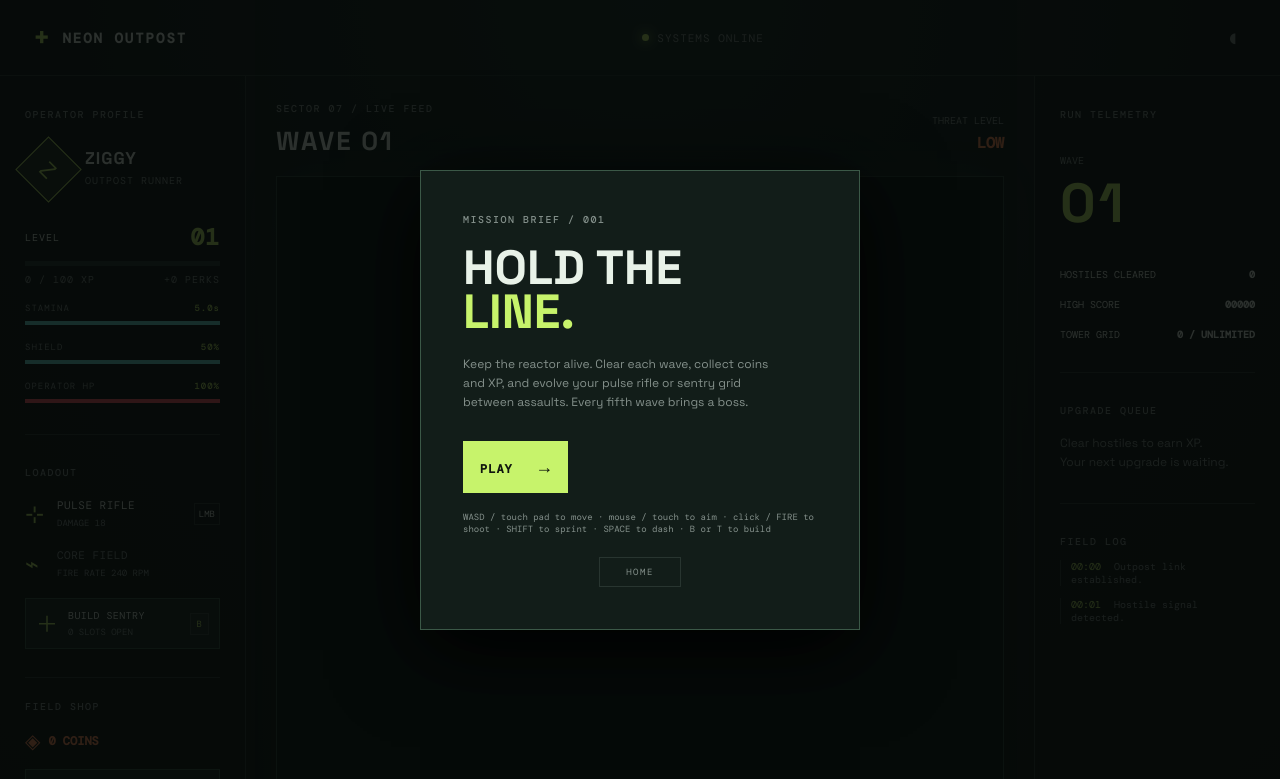
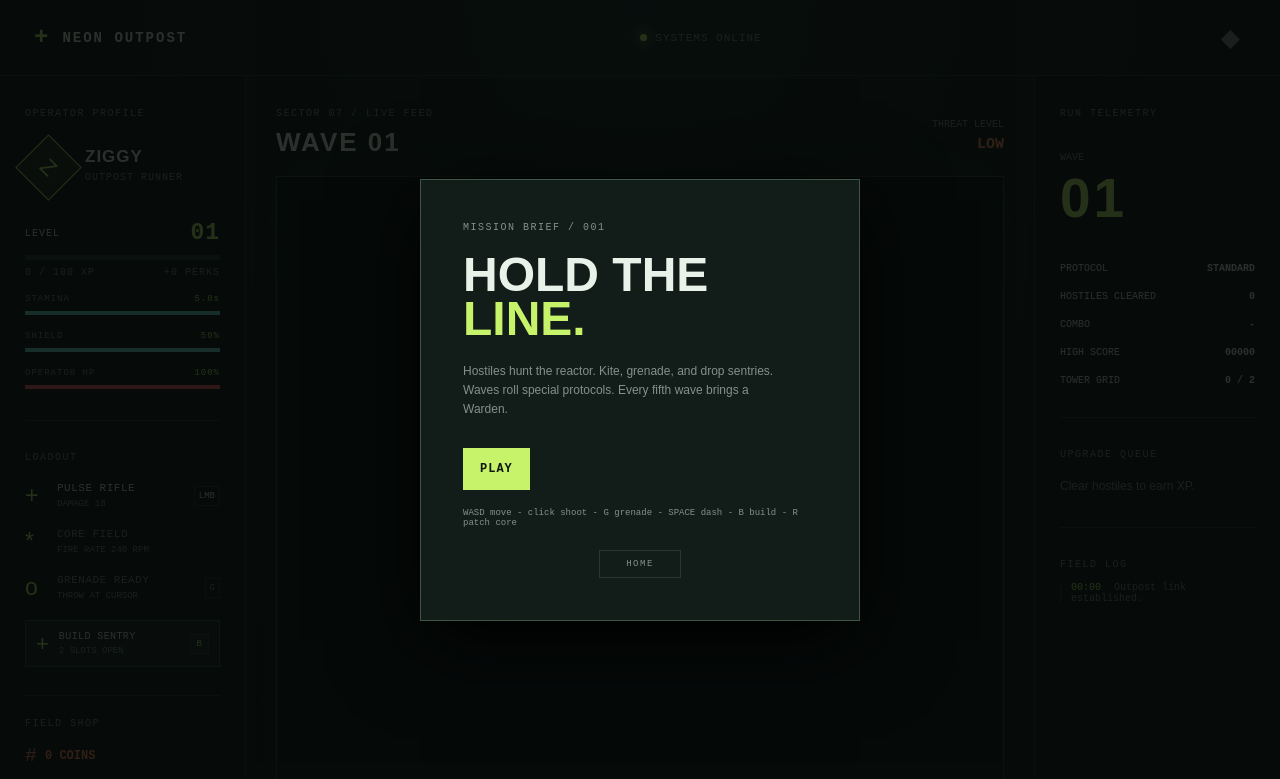
Before and after one commit to Bobberbobber/ZIGGYgame, a plain HTML site: page index.html in a window 1280 px wide. Shown: the top 779 px of the page. Drawn offline with nearby package versions, Linux system fonts and the light colour scheme.

Commit message:
Add grenade, combo, shop, and protocol UI

```diff
--- a/index.html
+++ b/index.html
@@ -4,9 +4,6 @@
   <meta charset="UTF-8" />
   <meta name="viewport" content="width=device-width, initial-scale=1.0" />
   <title>Neon Outpost</title>
-  <link rel="preconnect" href="https://fonts.googleapis.com" />
-  <link rel="preconnect" href="https://fonts.gstatic.com" crossorigin />
-  <link href="https://fonts.googleapis.com/css2?family=DM+Mono:wght@400;500&family=Space+Grotesk:wght@400;500;600;700&display=swap" rel="stylesheet" />
   <link rel="stylesheet" href="style.css" />
 </head>
 <body>
@@ -14,16 +11,12 @@
     <header class="topbar">
       <div class="brand"><span class="brand-mark">+</span><span>NEON OUTPOST</span></div>
       <div class="top-status"><span class="status-dot"></span><span id="statusText">SYSTEMS ONLINE</span></div>
-      <button class="icon-button" id="soundButton" aria-label="Toggle sound">◖</button>
+      <button class="icon-button" id="soundButton" aria-label="Toggle sound">&#9670;</button>
     </header>
-
     <section class="game-layout">
       <aside class="sidebar left-panel">
         <div class="eyebrow">OPERATOR PROFILE</div>
-        <div class="operator-block">
-          <div class="avatar">Z</div>
-          <div><h1>ZIGGY</h1><p>OUTPOST RUNNER</p></div>
-        </div>
+        <div class="operator-block"><div class="avatar">Z</div><div><h1>ZIGGY</h1><p>OUTPOST RUNNER</p></div></div>
         <div class="stat-block">
           <div class="stat-label"><span>LEVEL</span><strong id="levelValue">01</strong></div>
           <div class="xp-track"><div id="xpBar" class="xp-fill"></div></div>
@@ -34,42 +27,44 @@
         </div>
         <div class="side-divider"></div>
         <div class="eyebrow">LOADOUT</div>
-        <div class="loadout-item active"><span id="weaponIcon" class="loadout-icon">⊹</span><div><b id="weaponValue">PULSE RIFLE</b><small id="damageValue">DAMAGE 18</small></div><span class="loadout-key">LMB</span></div>
-        <div class="loadout-item"><span class="loadout-icon">⌁</span><div><b>CORE FIELD</b><small id="fireRateValue">FIRE RATE 240 RPM</small></div></div>
-        <button id="towerButton" class="tower-button"><span>＋</span><div><b>BUILD SENTRY</b><small id="towerValue">0 SLOTS OPEN</small></div><kbd>B</kbd></button>
-        <div class="shop-panel"><div class="eyebrow">FIELD SHOP</div><div class="coin-readout"><span>◈</span><strong id="coinValue">0 COINS</strong></div><button id="buyTowerButton" class="shop-button"><b>PLACE SENTRY</b><small id="shopCost">FREE</small></button><button id="buyTeslaButton" class="shop-button tesla-shop"><b>PLACE TESLA TOWER</b><small>LOCKED</small></button><button id="destroyTowerButton" class="shop-button danger"><b>REMOVE TOWER</b><small>SELECT ONE TO REMOVE</small></button></div>
+        <div class="loadout-item active"><span id="weaponIcon" class="loadout-icon">+</span><div><b id="weaponValue">PULSE RIFLE</b><small id="damageValue">DAMAGE 18</small></div><span class="loadout-key">LMB</span></div>
+        <div class="loadout-item"><span class="loadout-icon">*</span><div><b>CORE FIELD</b><small id="fireRateValue">FIRE RATE 240 RPM</small></div></div>
+        <div class="loadout-item"><span class="loadout-icon">o</span><div><b id="grenadeValue">GRENADE READY</b><small>THROW AT CURSOR</small></div><span class="loadout-key">G</span></div>
+        <button id="towerButton" class="tower-button"><span>+</span><div><b>BUILD SENTRY</b><small id="towerValue">2 SLOTS OPEN</small></div><kbd>B</kbd></button>
+        <div class="shop-panel"><div class="eyebrow">FIELD SHOP</div><div class="coin-readout"><span>#</span><strong id="coinValue">0 COINS</strong></div><button id="buyTowerButton" class="shop-button"><b>PLACE SENTRY</b><small id="shopCost">FREE</small></button><button id="buyTeslaButton" class="shop-button tesla-shop"><b>PLACE TESLA TOWER</b><small>LOCKED</small></button><button id="buyRepairButton" class="shop-button"><b>PATCH CORE</b><small>80 COINS / R</small></button><button id="buyShieldButton" class="shop-button"><b>SHIELD CELL</b><small>60 COINS</small></button><button id="destroyTowerButton" class="shop-button danger"><b>REMOVE TOWER</b><small>SELECT ONE TO REMOVE</small></button></div>
         <div class="side-divider"></div>
         <div class="eyebrow">CONTROLS</div>
         <div class="controls"><span><kbd>W</kbd><kbd>A</kbd><kbd>S</kbd><kbd>D</kbd></span><small>MOVE</small></div>
         <div class="controls"><span><kbd>SPACE</kbd></span><small>DASH</small></div>
         <div class="controls"><span><kbd>SHIFT</kbd></span><small>SPRINT</small></div>
         <div class="controls"><span><kbd>LMB</kbd></span><small>FIRE</small></div>
-        <div class="controls"><span><kbd>B</kbd> / <kbd>T</kbd> + <kbd>LMB</kbd></span><small>BUILD</small></div>
+        <div class="controls"><span><kbd>G</kbd></span><small>GRENADE</small></div>
+        <div class="controls"><span><kbd>B</kbd> / <kbd>T</kbd></span><small>BUILD</small></div>
       </aside>
-
       <section class="arena-wrap">
         <div class="arena-head"><div><span class="eyebrow">SECTOR 07 / LIVE FEED</span><h2 id="waveTitle">WAVE 01</h2></div><div class="wave-counter"><span class="muted">THREAT LEVEL</span><strong id="threatValue">LOW</strong><small id="bossAlert"></small></div></div>
-        <div class="canvas-frame"><canvas id="gameCanvas"></canvas><div id="upgradeOverlay" class="arena-upgrade hidden"><div class="eyebrow">LEVEL UP / CHOOSE ONE</div><h3>EVOLVE YOUR LOADOUT</h3><div id="upgradeOptions" class="upgrade-options"></div></div><div class="reticle-hint">MOVE TO AIM <span>•</span> CLICK / TAP TO FIRE <span>•</span> B + CLICK TO BUILD</div><div id="mobileControls" class="mobile-controls"><div id="joystick" class="joystick"><span></span></div><button id="mobileFire" class="mobile-fire">FIRE</button></div></div>
+        <div class="canvas-frame"><canvas id="gameCanvas"></canvas><div id="upgradeOverlay" class="arena-upgrade hidden"><div class="eyebrow">LEVEL UP / CHOOSE ONE</div><h3>EVOLVE YOUR LOADOUT</h3><div id="upgradeOptions" class="upgrade-options"></div></div><div class="reticle-hint">MOVE TO AIM - G FOR GRENADES - B + CLICK TO BUILD</div><div id="mobileControls" class="mobile-controls"><div id="joystick" class="joystick"><span></span></div><button id="mobileFire" class="mobile-fire">FIRE</button></div></div>
         <div class="arena-foot"><div><span class="muted">NEXT WAVE</span><strong id="nextWave">INCOMING</strong></div><div class="wave-progress"><span id="enemyCount">0 HOSTILES</span><div class="mini-track"><div id="waveBar"></div></div></div><div class="core-readout"><span class="core-dot"></span><span>CORE INTEGRITY</span><strong id="coreValue">100%</strong></div></div>
       </section>
-
       <aside class="sidebar right-panel">
         <div class="eyebrow">RUN TELEMETRY</div>
         <div class="big-stat"><span>WAVE</span><strong id="waveValue">01</strong></div>
+        <div class="telemetry-row"><span>PROTOCOL</span><strong id="waveModValue">STANDARD</strong></div>
         <div class="telemetry-row"><span>HOSTILES CLEARED</span><strong id="killsValue">0</strong></div>
+        <div class="telemetry-row"><span>COMBO</span><strong id="comboValue">-</strong></div>
         <div class="telemetry-row"><span>HIGH SCORE</span><strong id="scoreValue">00000</strong></div>
-        <div class="telemetry-row"><span>TOWER GRID</span><strong id="sentryValue">0 / UNLIMITED</strong></div>
+        <div class="telemetry-row"><span>TOWER GRID</span><strong id="sentryValue">0 / 2</strong></div>
         <div class="side-divider"></div>
         <div class="eyebrow">UPGRADE QUEUE</div>
-        <p class="upgrade-note" id="upgradeNote">Clear hostiles to earn XP.<br />Your next upgrade is waiting.</p>
+        <p class="upgrade-note" id="upgradeNote">Clear hostiles to earn XP.</p>
         <div class="side-divider"></div>
         <div class="eyebrow">FIELD LOG</div>
-        <div id="log" class="field-log"><p><span>00:00</span> Outpost link established.</p><p><span>00:01</span> Hostile signal detected.</p></div>
+        <div id="log" class="field-log"><p><span>00:00</span> Outpost link established.</p></div>
       </aside>
     </section>
   </main>
-  <div id="startOverlay" class="overlay"><div class="overlay-card"><div class="eyebrow">MISSION BRIEF / 001</div><h2>HOLD THE<br /><em>LINE.</em></h2><p>Keep the reactor alive. Clear each wave, collect coins and XP, and evolve your pulse rifle or sentry grid between assaults. Every fifth wave brings a boss.</p><button id="startButton" class="primary-button">PLAY <span>→</span></button><small>WASD / touch pad to move · mouse / touch to aim · click / FIRE to shoot · SHIFT to sprint · SPACE to dash · B or T to build</small><button id="homeButton" class="home-button">HOME</button></div></div>
-  <div id="gameOverOverlay" class="overlay hidden"><div class="overlay-card"><div class="eyebrow">SIGNAL LOST</div><h2>OUTPOST<br /><em>FALLEN.</em></h2><p id="finalScore">You held the line for 0 waves.</p><button id="restartButton" class="primary-button">RESTART RUN <span>↻</span></button></div></div>
+  <div id="startOverlay" class="overlay"><div class="overlay-card"><div class="eyebrow">MISSION BRIEF / 001</div><h2>HOLD THE<br /><em>LINE.</em></h2><p>Hostiles hunt the reactor. Kite, grenade, and drop sentries. Waves roll special protocols. Every fifth wave brings a Warden.</p><button id="startButton" class="primary-button">PLAY</button><small>WASD move - click shoot - G grenade - SPACE dash - B build - R patch core</small><button id="homeButton" class="home-button">HOME</button></div></div>
+  <div id="gameOverOverlay" class="overlay hidden"><div class="overlay-card"><div class="eyebrow">SIGNAL LOST</div><h2>OUTPOST<br /><em>FALLEN.</em></h2><p id="finalScore">You held the line for 0 waves.</p><button id="restartButton" class="primary-button">RESTART RUN</button></div></div>
   <script src="game.js"></script>
 </body>
 </html>
```
